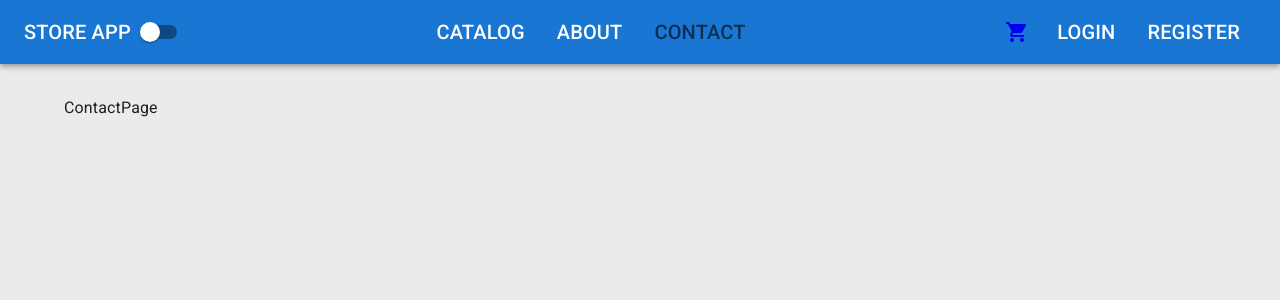
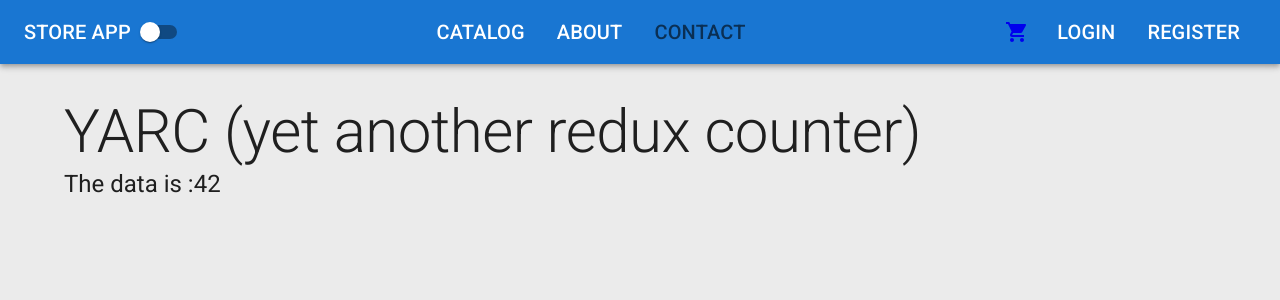
Before and after one commit to hjpunzalan/store-client, a React (Create React App) app: page /contact in a window 1280 px wide. Shown: the top 300 px of the page. Built offline with nearby package versions, Linux system fonts and the light colour scheme.

Commit message:
installing and using react redux

```diff
--- a/package.json
+++ b/package.json
@@ -8,6 +8,7 @@
     "@mui/icons-material": "^5.11.0",
     "@mui/lab": "^5.0.0-alpha.115",
     "@mui/material": "^5.11.2",
+    "@reduxjs/toolkit": "^1.9.1",
     "@testing-library/jest-dom": "^5.16.5",
     "@testing-library/react": "^13.4.0",
     "@testing-library/user-event": "^13.5.0",
@@ -21,9 +22,11 @@
     "history": "^4.10.1",
     "react": "^18.2.0",
     "react-dom": "^18.2.0",
+    "react-redux": "^8.0.5",
     "react-router-dom": "^5.3.0",
     "react-scripts": "5.0.1",
     "react-toastify": "^9.1.1",
+    "redux": "^4.2.0",
     "typescript": "^4.9.4",
     "web-vitals": "^2.1.4"
   },
--- /dev/null
+++ b/src/app/store/configureStore.ts
@@ -0,0 +1,6 @@
+import { createStore } from "redux";
+import counterReducer from "src/features/contact/counterReducer";
+
+export function configureStore() {
+	return createStore(counterReducer);
+}
--- a/src/features/contact/ContactPage.tsx
+++ b/src/features/contact/ContactPage.tsx
@@ -1,7 +1,19 @@
+import { Typography } from "@mui/material";
+import { useSelector } from "react-redux";
+import { CounterState } from "./counterReducer";
+
 interface Props {}
 
 const ContactPage = (props: Props) => {
-	return <div>ContactPage</div>;
+	const { data, title } = useSelector((state: CounterState) => state);
+	return (
+		<>
+			<Typography variant="h2">{title}</Typography>
+			<Typography component="p" variant="h5">
+				The data is :{data}
+			</Typography>
+		</>
+	);
 };
 
 export default ContactPage;
--- /dev/null
+++ b/src/features/contact/counterReducer.ts
@@ -0,0 +1,13 @@
+export interface CounterState {
+	data: number;
+	title: string;
+}
+
+const initialState: CounterState = {
+	data: 42,
+	title: "YARC (yet another redux counter)",
+};
+
+export default function counterReducer(state = initialState, action: any) {
+	return state;
+}
--- a/src/index.tsx
+++ b/src/index.tsx
@@ -1,11 +1,13 @@
 import { createBrowserHistory } from "history";
 import React from "react";
 import ReactDOM from "react-dom/client";
+import { Provider } from "react-redux";
 import { Router } from "react-router";
 import { BrowserRouter } from "react-router-dom";
 import "../src/app/layout/styles.css";
 import { StoreProvider } from "./app/context/StoreContext";
 import App from "./app/layout/App";
+import { configureStore } from "./app/store/configureStore";
 import reportWebVitals from "./reportWebVitals";
 
 const root = ReactDOM.createRoot(
@@ -13,14 +15,17 @@ const root = ReactDOM.createRoot(
 );
 
 export const history = createBrowserHistory();
+const store = configureStore();
 
 root.render(
 	<BrowserRouter>
 		<Router history={history}>
 			<StoreProvider>
-				<React.StrictMode>
-					<App />
-				</React.StrictMode>
+				<Provider store={store}>
+					<React.StrictMode>
+						<App />
+					</React.StrictMode>
+				</Provider>
 			</StoreProvider>
 		</Router>
 	</BrowserRouter>
```
Also changed, not shown: 1 other file (tests, documents, lock files or other folders).
